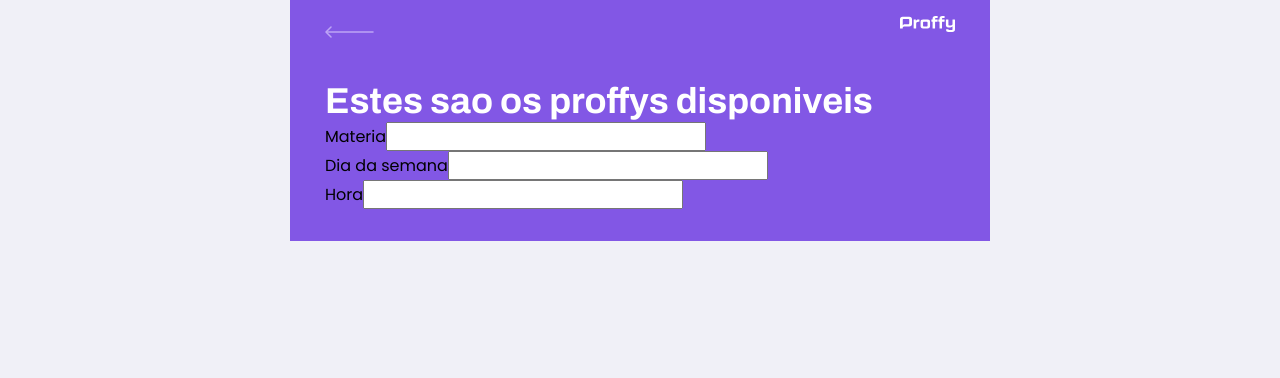
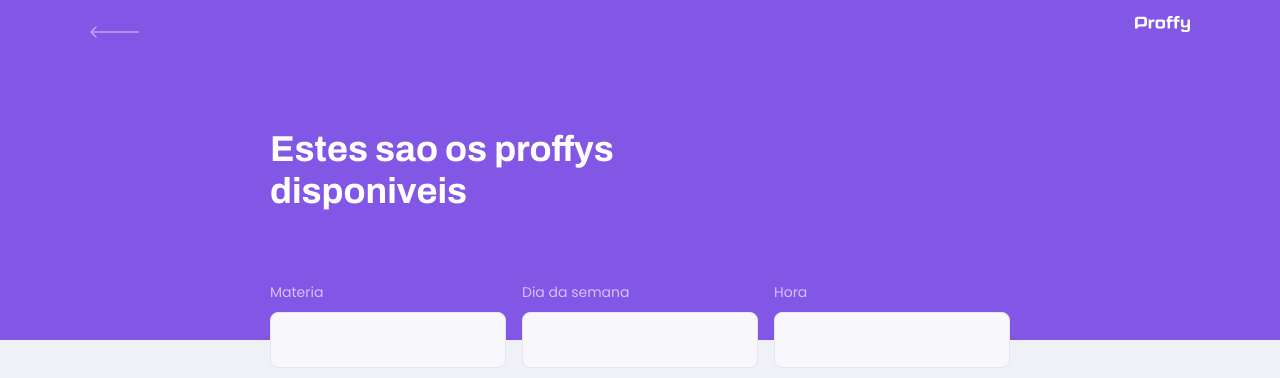
Before and after one commit to robertokbr/FirstCode-LearningPlataform, a React (Create React App) app in the folder frontend/: page /study in a window 1280 px wide. Shown: the top 378 px of the page. Built offline with nearby package versions, Linux system fonts and the light colour scheme.

Commit message:
Add responsive Header layout

```diff
--- a/frontend/src/components/PageHeader/index.tsx
+++ b/frontend/src/components/PageHeader/index.tsx
@@ -3,6 +3,8 @@
 import {} from "react-icons/fi";
 import logoImg from "../../assets/images/logo.svg";
 import backIcon from "../../assets/images/icons/back.svg";
+
+import './styles.css';
 
 interface HeaderProps{
   title: string;
--- a/frontend/src/components/PageHeader/styles.css
+++ b/frontend/src/components/PageHeader/styles.css
@@ -0,0 +1,72 @@
+
+.page-header {
+  display: flex;
+  flex-direction: column;
+  background-color: var(--color-primary);
+}
+
+.page-header .top-bar-container {
+width: 90%;
+margin: 0 auto;
+display: flex;
+justify-content: space-between;
+align-items: center;
+color: var(--color-text-in-primary);
+padding: 1.6rem 0;
+
+}
+
+.page-header .top-bar-container a{
+  height: 1.6rem;
+  transition:  0.2s;
+}
+
+.page-header .top-bar-container a :hover{
+opacity: 0.6;
+}
+
+.page-header .top-bar-container > img {
+  height: 1.6rem;
+}
+
+.page-header .header-content {
+  width: 90%;
+  margin: 0 auto;
+  position: relative;
+  margin: 3.2rem auto;
+
+}
+
+
+.page-header .header-content strong{
+  font: 700 3.6rem Archivo;
+  line-height: 4.2rem;
+  color: var(--color-title-in-primary)
+
+}
+
+@media(min-width: 700px){
+  .page-header{
+    height: 340px;
+
+  }
+
+  .page-header .top-bar-container {
+    max-width: 1100px;
+
+  }
+  .page-header .header-content {
+    flex: 1;
+    max-width: 740px;
+    margin: 0 auto;
+    padding-bottom:48px ;
+    display: flex;
+    flex-direction: column;
+    justify-content: center;
+    align-items: flex-start;
+  }
+
+  .page-header .header-content strong {
+max-width: 350px;
+  }
+}
--- a/frontend/src/pages/TeacherList/styles.css
+++ b/frontend/src/pages/TeacherList/styles.css
@@ -1,5 +1,5 @@
 #page-teacher-list {
-  width: 100vh;
+width: 100vw;
 height: 100vh;
 }
 
@@ -48,3 +48,64 @@
   color: var(--color-title-in-primary)
 
 }
+
+#search-teachers{
+margin-top: 3.2rem;
+
+}
+
+#search-teachers label{
+color: var(--color-text-in-primary);
+}
+
+#search-teachers .input-block {
+  position: relative;
+}
+
+#search-teachers .input-block label{
+font-size: 1.4rem;
+}
+#search-teachers .input-block + .input-block {
+margin-top: 1.4rem;
+}
+
+#search-teachers .input-block input{
+  width: 100%;
+  height: 5.6rem;
+  margin-top: 0.8rem;
+  border-radius: 0.8rem;
+  background: var(--color-input-background);
+  border: 1px solid var(--color-line-in-white);
+  outline: 0;
+  padding: 0 1.6rem;
+  font: 1.6rem Archivo;
+}
+
+#search-teachers .input-block:focus-within::after{
+width: calc(100% - 3.2rem);
+height: 2px;
+content: '';
+background: var(--color-primary-light);
+position: absolute;
+left: 1.6rem;
+right: 1.6rem;
+bottom: 0;
+
+}
+
+@media(min-width: 700px){
+  #page-teacher-list {
+    max-width: 100%;
+  }
+
+  #search-teachers{
+    display: grid;
+    grid-template-columns: repeat(3, 1fr);
+    column-gap: 16px;
+    position: absolute;
+    bottom: -28px;
+  }
+  #search-teachers .input-block + .input-block {
+    margin-top: 0rem;
+    }
+}
```
